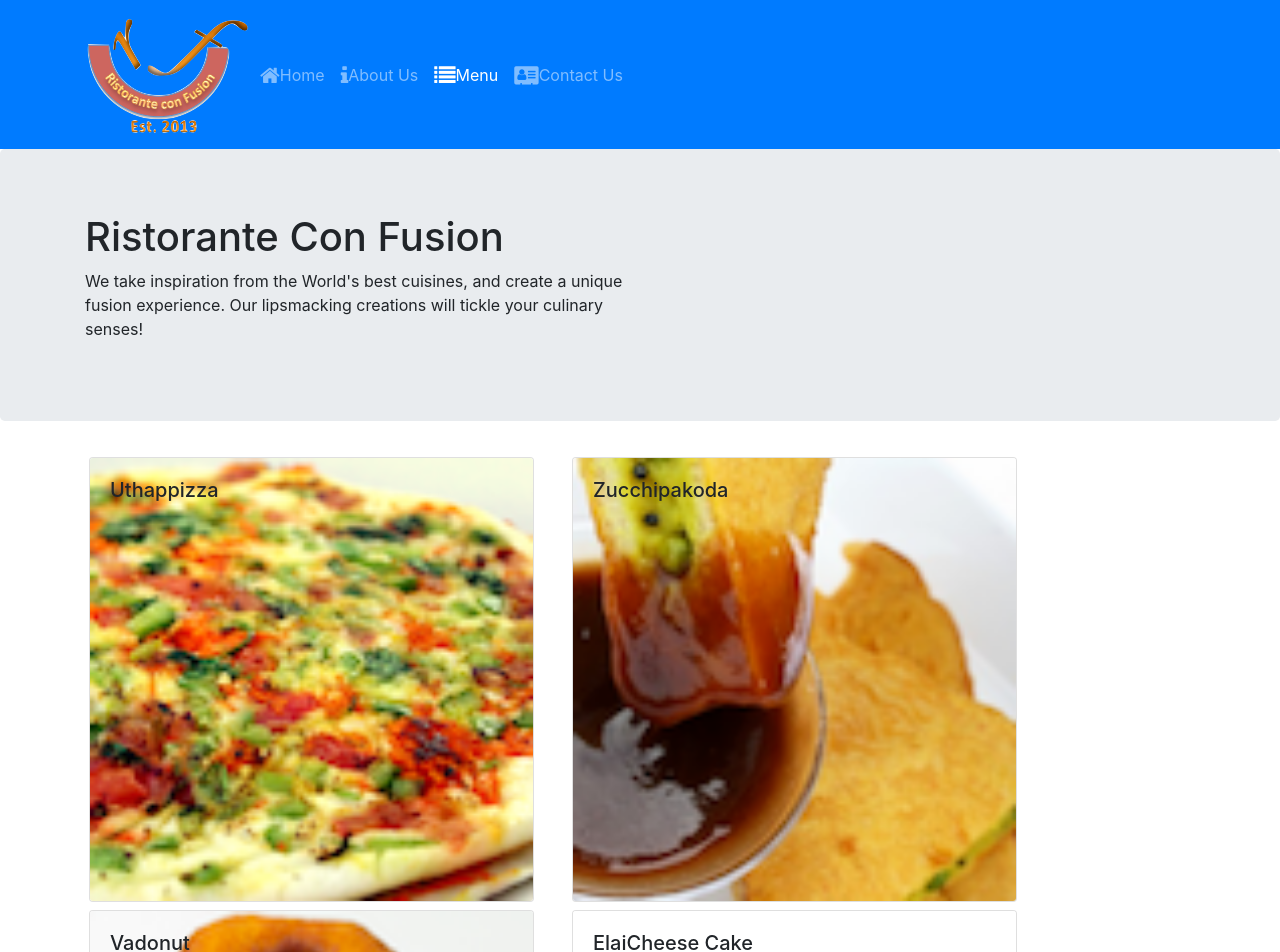
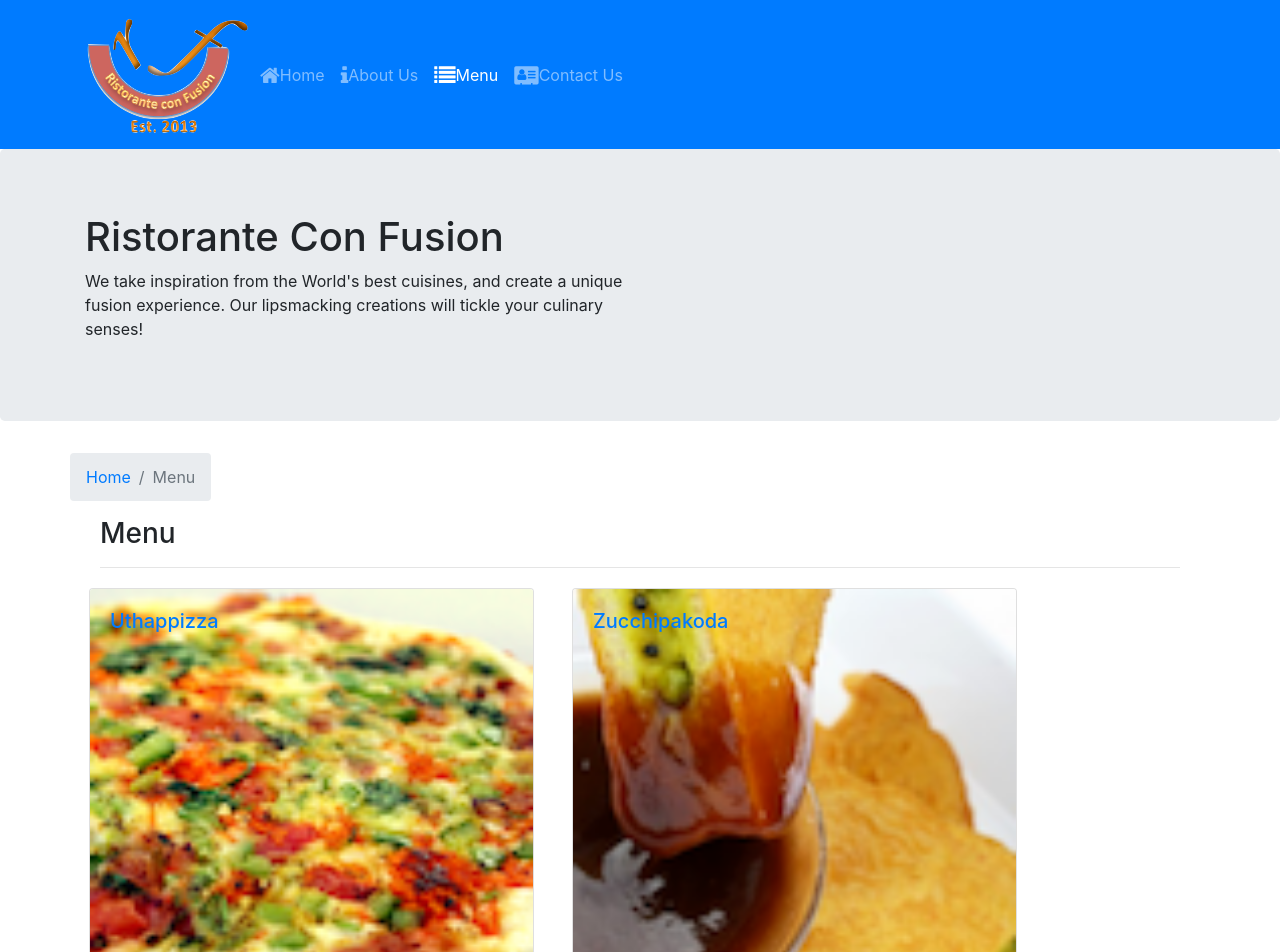
Before and after one commit to feroz2017/React-Web-Test, a React (Create React App) app: page /menu in a window 1280 px wide. Shown: the top 952 px of the page. Built offline with nearby package versions, Linux system fonts and the light colour scheme.

Commit message:
Single Page Application part 2 Completed Successfully

```diff
--- a/src/components/ContactComponent.js
+++ b/src/components/ContactComponent.js
@@ -1,8 +1,19 @@
 import React from 'react';
-
+import {Breadcrumb, BreadcrumbItem} from 'reactstrap'
+import {Link} from 'react-router-dom'
 function Contact(props) {
     return(
         <div className="container">
+              <div className="row">
+                    <Breadcrumb>
+                        <BreadcrumbItem><Link to='/home'>Home</Link></BreadcrumbItem>
+                        <BreadcrumbItem active> Contact Us</BreadcrumbItem>
+                    </Breadcrumb>
+                </div>
+                <div className="col-12">
+                    <h3>Contact Us </h3>
+                    <hr/>
+                </div>
             <div className="row row-content">
                 <div className="col-12">
                 <h3>Location Information</h3>
--- a/src/components/DishdetailComponent.js
+++ b/src/components/DishdetailComponent.js
@@ -1,11 +1,10 @@
 import React from 'react';
 
-import { Card,CardBody,CardImg,CardText,CardTitle } from 'reactstrap';
-
+import { Card,CardBody,CardImg,CardText,CardTitle,Breadcrumb,BreadcrumbItem } from 'reactstrap';
+import {Link} from 'react-router-dom'
 
 const renderDetail=(dish)=>{
-    if(dish!= null){
-        console.log(dish)
+
         return (
 
             <Card>
@@ -16,44 +15,51 @@ const renderDetail=(dish)=>{
                 </CardBody>
             </Card>
         )
-    }
-    else{
-            return (<div></div>)
-    }
 }
-const renderComments=(dish)=>{
-    console.log(dish)
-    if(dish!=null){
-        let lists = dish.comments.map(comt =>{
-            return (
-                <li>
+const renderComments=(comments)=>{
+
+    if(comments!=null){
+        return(
                 <div>
-                    <p>{comt.comment}</p>
-                    <p>--{comt.author} {comt.date}</p>
+                    <h4>Comments</h4>
+                    <ul className="list-unstyled">
+                        {
+                            comments.map((comment)=>{
+                                return(
+                                    <li key={comment.id}>
+                                        <p>{comment.comment}</p>
+                                        <p>-- {comment.author}</p>
+                                    </li>
+                                )
+                            })
+                        }
+                    </ul>
                 </div>
-            </li>
-            )
-        } )
-        return(
-            <div>
-                <h4>Comments</h4>
-                <ul className="list-unstyled">
-                        {lists}
-                </ul>
-            </div>
         )
     }
-
 }
 const DishDetail = (props)=>{
     return (
+
         <div className="container">
+
+            <div className="row">
+                    <Breadcrumb>
+                        <BreadcrumbItem><Link to='/home'>Home</Link></BreadcrumbItem>
+                        <BreadcrumbItem><Link to='/menu'>Menu</Link></BreadcrumbItem>
+                        <BreadcrumbItem active>{props.dish.name}</BreadcrumbItem>
+                    </Breadcrumb>
+                </div>
+                <div className="col-12">
+                    <h3>{props.dish.name}</h3>
+                    <hr/>
+                </div>
               <div className="row">
                 <div className="col-md-5 m-1">
                         {renderDetail(props.dish)}
                 </div>
                 <div className="col-md-5 m-1">
-                       {renderComments(props.dish)}
+                       {renderComments(props.comments)}
                 </div>
             </div>
         </div>
--- a/src/components/MainComponent.js
+++ b/src/components/MainComponent.js
@@ -33,13 +33,22 @@ class Main extends React.Component {
           />
       );
     }
+    const DishWithId = ({match})=>{
+      return(
+        <DishDetail dish={this.state.dishes.filter((dish)=> dish.id === parseInt(match.params.dishId,10))[0]}
+         comments ={this.state.comments.filter((comment)=> comment.id === parseInt(match.params.dishId,10))}
+        />
+      )
+    }
     return (
       <div>
         <Header/>
           <Switch>
               <Route path="/home" component={HomePage}/>
               <Route  exact path="/menu" component={()=> <Menu dishes={this.state.dishes}/>}/>
+              <Route path="/menu/:dishId" component={DishWithId}/>
               <Route exact path="/contactus" component={Contact} />
+
               <Redirect to="/home" />
           </Switch>
         <Footer/>
--- a/src/components/MenuComponent.js
+++ b/src/components/MenuComponent.js
@@ -1,14 +1,17 @@
 import React from 'react';
-import { Card,CardImg,CardImgOverlay,CardTitle } from 'reactstrap';
+import { Card,CardImg,CardImgOverlay,CardTitle, Breadcrumb, BreadcrumbItem } from 'reactstrap';
+import {Link} from 'react-router-dom'
 
 function RenderMenuItem({dish,onClick}){
     return(
-        <Card key={dish.id} onClick={() => onClick(dish.id)}>
+        <Card>
+                    <Link to={`/menu/${dish.id}`}>
                     <CardImg width="100%" src={dish.image} alt={dish.name}>
                     </CardImg>
                     <CardImgOverlay>
                         <CardTitle>{dish.name}</CardTitle>
                     </CardImgOverlay>
+                    </Link>
                 </Card>
     )
 }
@@ -16,12 +19,22 @@ const Menu = (props)=>{
     const menu = props.dishes.map(dish => {
         return(
             <div key={dish.id} className='col-md-5 m-1'>
-                <RenderMenuItem dish={dish} onClick={props.onClick}/>
+                <RenderMenuItem dish={dish}/>
             </div>
         )
     });
     return(
         <div className="container">
+                <div className="row">
+                    <Breadcrumb>
+                        <BreadcrumbItem><Link to='/home '>Home</Link></BreadcrumbItem>
+                        <BreadcrumbItem active>Menu</BreadcrumbItem>
+                    </Breadcrumb>
+                </div>
+                <div className="col-12">
+                    <h3>Menu</h3>
+                    <hr/>
+                </div>
                 <div className="row">
                     {menu}
                 </div>
```
